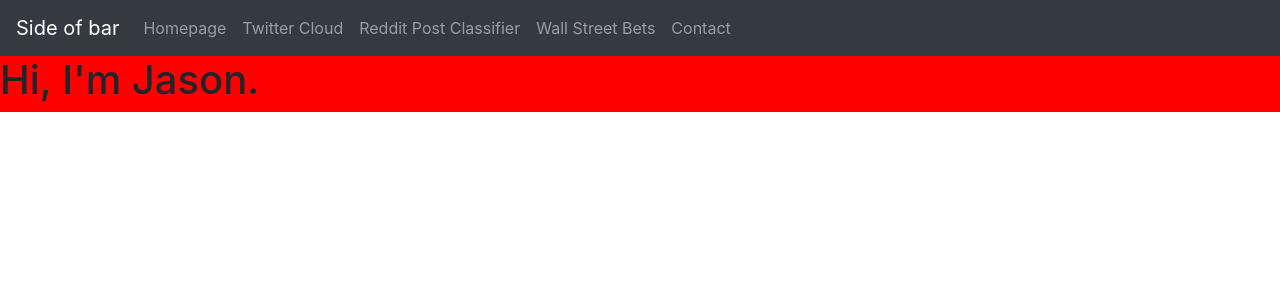
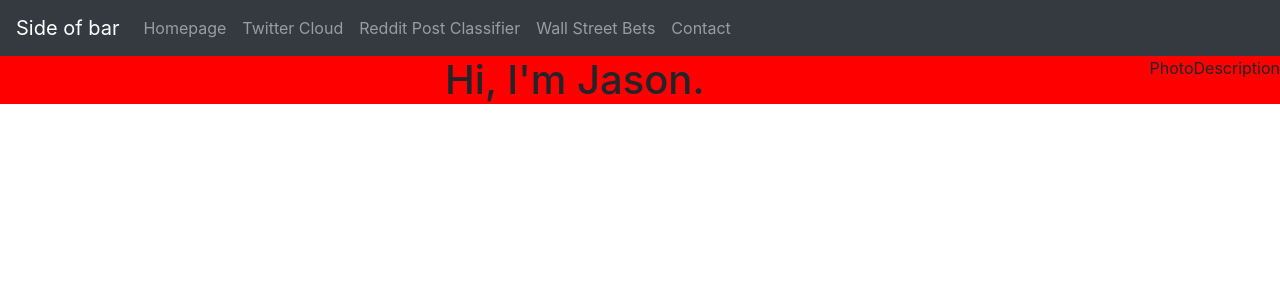
Before and after one commit to SchneiderJM/PersonalWebsite, a React (Create React App) app: page / in a window 1280 px wide. Shown: the top 300 px of the page. Built offline with nearby package versions, Linux system fonts and the light colour scheme.

Commit message:
Styled header, added placeholder divs

```diff
--- a/src/Pages/Homepage/Homepage.js
+++ b/src/Pages/Homepage/Homepage.js
@@ -4,7 +4,9 @@ import classes from './Homepage.module.css'
 const Homepage = () => {
     return(
         <div className={classes.mainContainer}>
-            <h1>Hi, I'm Jason.</h1>
+            <h1 className={classes.Header}>Hi, I'm Jason.</h1>
+            <div>Photo</div>
+            <div>Description</div>
         </div>
     )
 }
--- a/src/Pages/Homepage/Homepage.module.css
+++ b/src/Pages/Homepage/Homepage.module.css
@@ -2,3 +2,7 @@
     display: flex;
     background-color: red;
 }
+.Header{
+    margin: auto;
+    break-after: always;
+}
```
